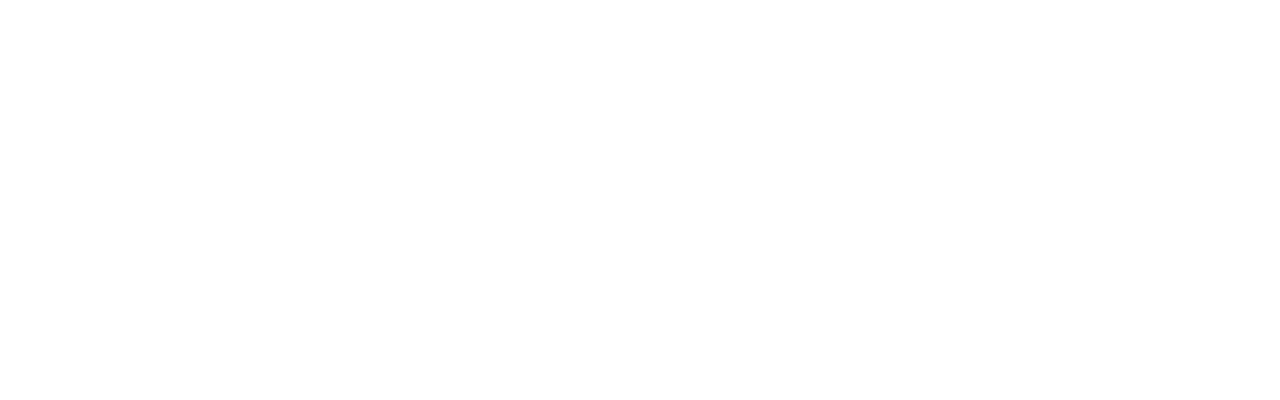
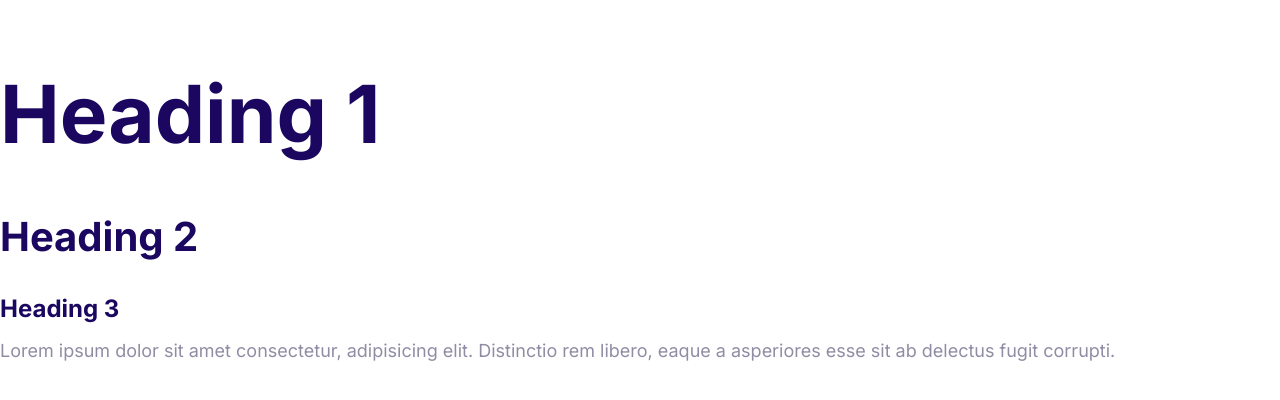
Before and after one commit to lyndasowunmi/Moshify-Project, a plain HTML site: page index.html in a window 1280 px wide. Drawn offline with Linux system fonts and the light colour scheme.

Commit message:
Define the styles for the fonts.

```diff
--- a/css/styles.css
+++ b/css/styles.css
@@ -5,3 +5,53 @@
   --color-headings: #1b0760;
   --color-body: #918ca4;
 }
+
+html {
+  font-size: 62.5%;
+}
+
+body {
+  font-family: Inter, Arial, Helvetica, sans-serif;
+  font-size: 2.4rem;
+  line-height: 1.5;
+  color: var(--color-body);
+}
+
+h1,
+h2,
+h3 {
+  color: var(--color-headings);
+  margin-bottom: 1rem;
+}
+
+h1 {
+  font-size: 7rem;
+}
+
+h2 {
+  font-size: 4rem;
+}
+
+h3 {
+  font-size: 3rem;
+}
+
+p {
+  margin-top: 0;
+}
+
+@media screen and (min-width: 1024px) {
+  body {
+    font-size: 1.8rem;
+  }
+
+  h1 {
+    font-size: 8rem;
+  }
+  h2 {
+    font-size: 4rem;
+  }
+  h3 {
+    font-size: 2.4rem;
+  }
+}
--- a/index.html
+++ b/index.html
@@ -5,8 +5,21 @@
     <meta http-equiv="X-UA-Compatible" content="IE=edge" />
     <meta name="viewport" content="width=device-width, initial-scale=1.0" />
     <title>Document</title>
+    <link rel="preconnect" href="https://fonts.gstatic.com" />
+    <link
+      href="https://fonts.googleapis.com/css2?family=Inter:wght@400;700&display=swap"
+      rel="stylesheet"
+    />
     <link rel="stylesheet" href="css/normalize.css" />
     <link rel="stylesheet" href="css/styles.css" />
   </head>
-  <body></body>
+  <body>
+    <h1>Heading 1</h1>
+    <h2>Heading 2</h2>
+    <h3>Heading 3</h3>
+    <p>
+      Lorem ipsum dolor sit amet consectetur, adipisicing elit. Distinctio rem
+      libero, eaque a asperiores esse sit ab delectus fugit corrupti.
+    </p>
+  </body>
 </html>
```
